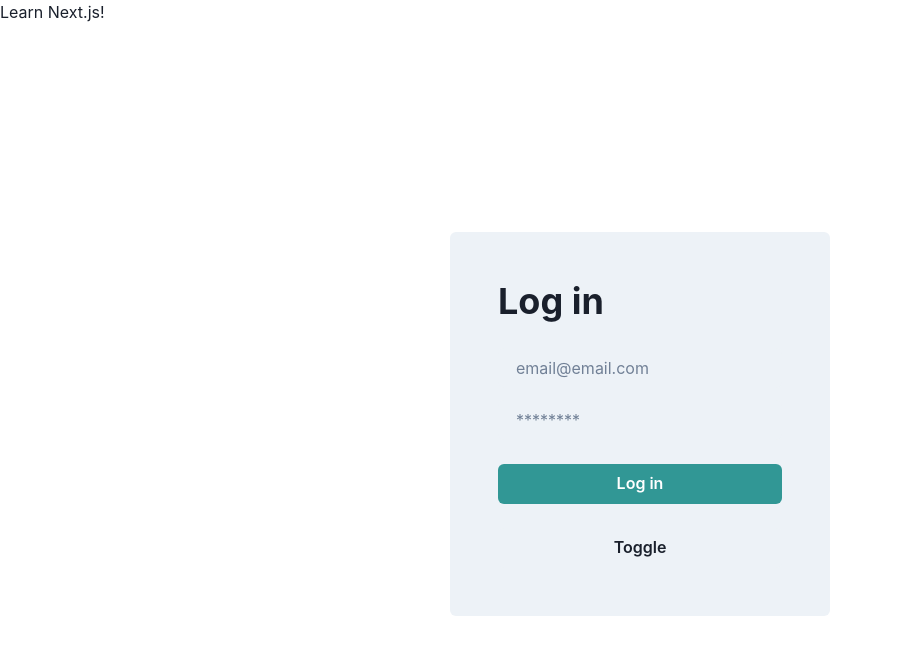
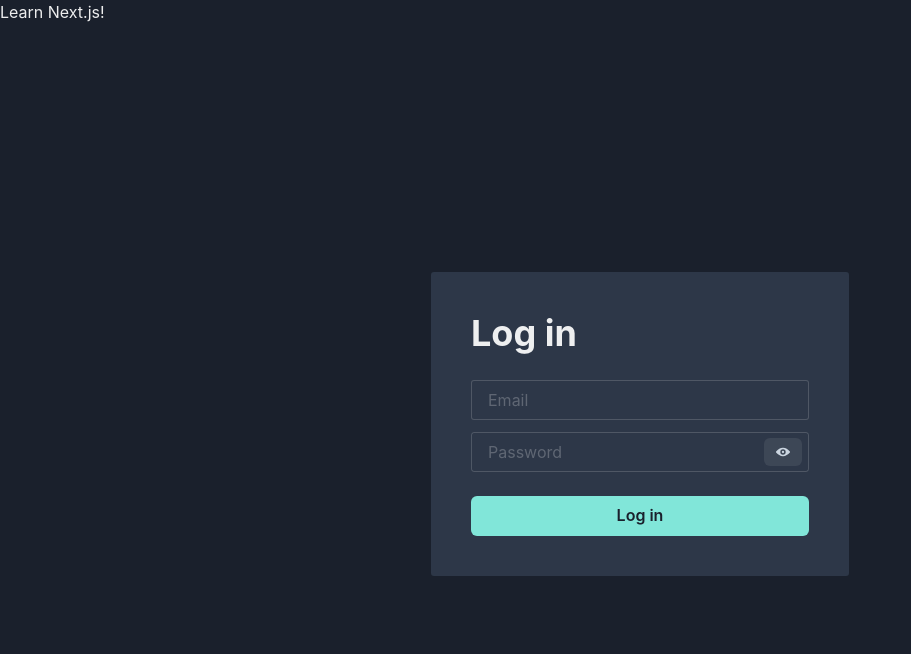
Before and after one commit to aleguiter09/my-finances-old-version, a Next.js app: page / in a window 1280 px wide. Shown: the top 654 px of the page, without its empty margins (0-911 px from the left). Built offline with nearby package versions, Linux system fonts and the light colour scheme.

Commit message:
Changes in icon and login

```diff
--- a/package.json
+++ b/package.json
@@ -6,9 +6,12 @@
     "start": "next start"
   },
   "dependencies": {
+    "@chakra-ui/icons": "^2.0.12",
     "@chakra-ui/react": "^2.3.7",
     "@emotion/react": "^11.10.5",
     "@emotion/styled": "^11.10.5",
+    "@fontsource/heebo": "^4.5.14",
+    "@fontsource/noto-sans-mono": "^4.5.12",
     "framer-motion": "^6.5.1",
     "next": "latest",
     "react": "18.2.0",
--- a/pages/_app.js
+++ b/pages/_app.js
@@ -1,9 +1,23 @@
 import Head from "next/head";
-import { ChakraProvider } from "@chakra-ui/react";
+import { ChakraProvider, extendTheme } from "@chakra-ui/react";
+import "@fontsource/heebo/600.css";
+import "@fontsource/noto-sans-mono/300.css";
+
+const config = {
+  initialColorMode: "dark",
+  useSystemColorMode: false,
+};
+
+/*const fonts = {
+  heading: `'Heebo', sans-serif`,
+  body: `'Noto Sans Mono', monospace`,
+};*/
+
+const theme = extendTheme({ config /*, fonts*/ });
 
 const App = ({ Component, pageProps }) => {
   return (
-    <ChakraProvider>
+    <ChakraProvider theme={theme}>
       <Head>
         <link rel="shortcut  icon" href="/favicon.ico" />
         <link rel="apple-touch-icon" href="/static/apple-touch-icon.png" />
--- a/pages/index.js
+++ b/pages/index.js
@@ -1,40 +1,66 @@
 import Link from "next/link";
+import { useState } from "react";
+import { useRouter } from "next/router";
+import { ViewIcon, ViewOffIcon } from "@chakra-ui/icons";
 import {
   Flex,
   Heading,
   Input,
   Button,
-  useColorMode,
-  useColorModeValue,
+  InputGroup,
+  InputRightElement,
 } from "@chakra-ui/react";
 
+function PasswordInput() {
+  const [show, setShow] = useState(false);
+  const handleClick = () => setShow(!show);
+
+  return (
+    <InputGroup size="md" mb={6}>
+      <Input
+        pr="4.5rem"
+        type={show ? "text" : "password"}
+        placeholder="Password"
+        rounded={3}
+      />
+      <InputRightElement width="3.2rem">
+        <Button h="1.75rem" size="sm" onClick={handleClick}>
+          {show ? (
+            <ViewOffIcon color="gray.300" ml={0} />
+          ) : (
+            <ViewIcon color="gray.300" />
+          )}
+        </Button>
+      </InputRightElement>
+    </InputGroup>
+  );
+}
+
 const Home = () => {
-  const { toggleColorMode } = useColorMode();
-  const formBackground = useColorModeValue("gray.100", "gray.700");
+  const router = useRouter();
+
+  const handleClick = () => {
+    router.push("/posts/first-post");
+  };
   return (
     <>
       <h1 className="title">
         Learn <Link href="/posts/first-post">Next.js!</Link>
       </h1>
       <Flex height="100vh" align="center" justifyContent="center">
-        <Flex direction="column" background={formBackground} p={12} rounded={6}>
+        <Flex
+          direction="column"
+          background="gray.700"
+          p={10}
+          mx={10}
+          rounded={3}
+        >
           <Heading mb={6}>Log in</Heading>
-          <Input
-            placeholder="email@email.com"
-            variant="filled"
-            mb={3}
-            type="email"
-          />
-          <Input
-            placeholder="********"
-            variant="filled"
-            mb={6}
-            type="password"
-          />
-          <Button colorScheme="teal" mb={6}>
+          <Input placeholder="Email" mb={3} type="email" rounded={3} />
+          {PasswordInput()}
+          <Button colorScheme="teal" onClick={handleClick}>
             Log in
           </Button>
-          <Button onClick={toggleColorMode}>Toggle</Button>
         </Flex>
       </Flex>
     </>
```
Also changed, not shown: public/static/apple-touch-icon.png, 1 other file (tests, documents, lock files or other folders).
